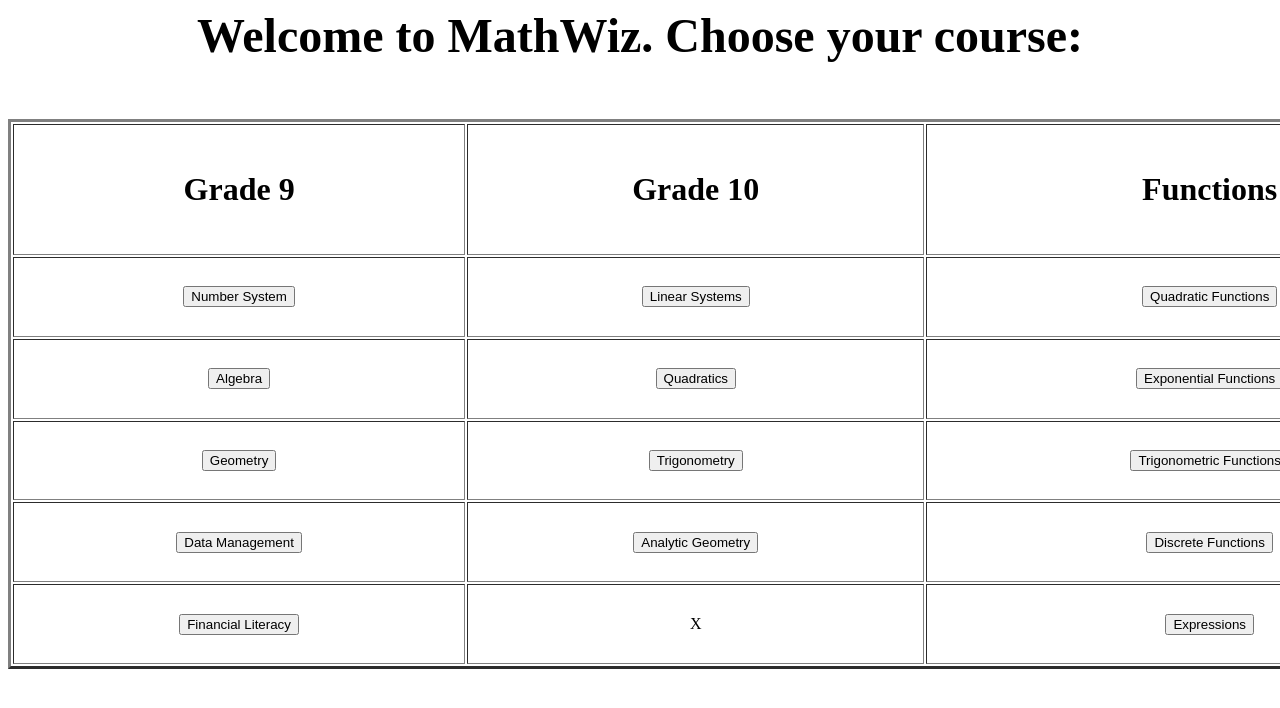
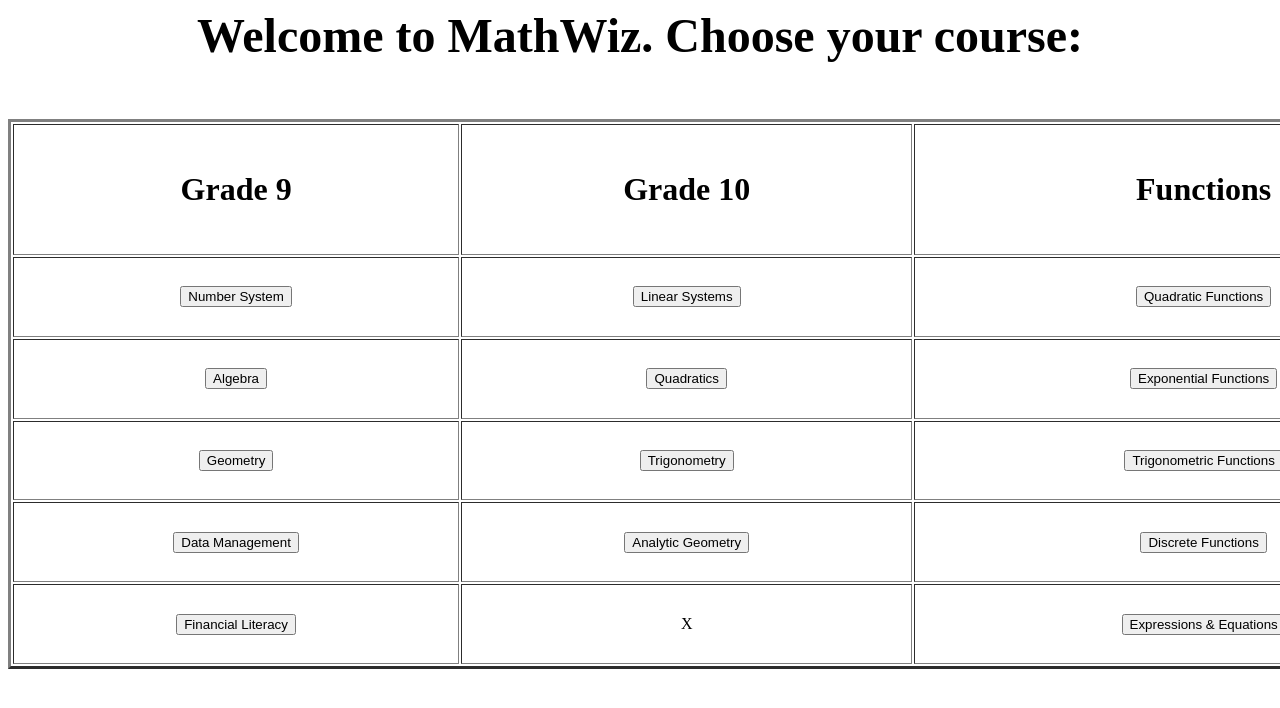
Before and after one commit to Pierce-Trakas/ww.python.org, a plain HTML site: page templates/index.html in a window 1280 px wide. Shown: the top 708 px of the page. Drawn offline with Linux system fonts and the light colour scheme.

Commit message:
changed up index one final time

```diff
--- a/templates/index.html
+++ b/templates/index.html
@@ -36,7 +36,7 @@
                 <tr>
                     <td> <center> <button onclick='window.location.href=""'> Financial Literacy </button> </center> </td>
                     <td> <center> X </center></td>
-                    <td> <center> <button onclick='window.location.href=""'> Expressions </button> </center> </td>
+                    <td> <center> <button onclick='window.location.href=""'> Expressions & Equations </button> </center> </td>
                 </tr>
             </table>
         </h3>
```
